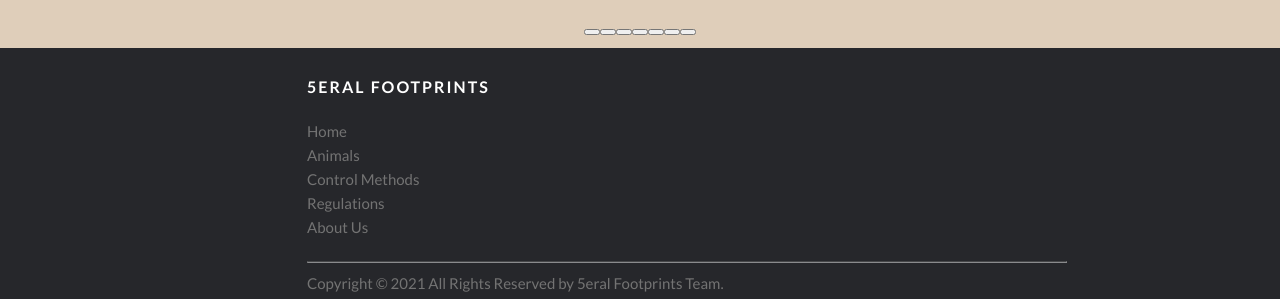
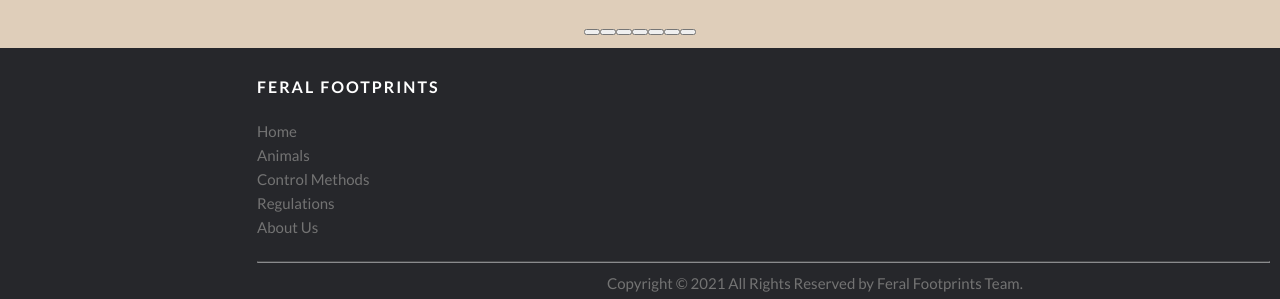
Before and after one commit to chengguang-li0313/IE-iteration3Web, a Next.js app: page / in a window 1280 px wide. Shown: the part 3799-4098 px from the top of the page. Built offline with nearby package versions, Linux system fonts and the light colour scheme.

Commit message:
update the footer

```diff
--- a/component/Footer.js
+++ b/component/Footer.js
@@ -4,7 +4,7 @@ export const Footer = () => {
     return (
         <div className={style.sitefooter}>
          <div className={style.container}>
-                    <h6>5eral Footprints</h6>
+                    <h6>Feral Footprints</h6>
                 <ul className={style.footerlinks}>
                       <li><a href="/">Home</a></li>
                      <li><a href="/animals">Animals</a></li>
@@ -18,7 +18,7 @@ export const Footer = () => {
 
             <div className={style.container}>
                <hr/>
-             <p className={style.copyrighttext}>Copyright &copy; 2021 All Rights Reserved by 5eral Footprints Team.
+             <p className={style.copyrighttext}>Copyright &copy; 2021 All Rights Reserved by Feral Footprints Team.
                     </p>
                 </div>
         </div>
--- a/styles/Footer.module.css
+++ b/styles/Footer.module.css
@@ -8,9 +8,9 @@
 .container {
   height: 100%;
   overflow: hidden;
-  width: 60%;
+  width: 80%;
   position: center;
-  margin-left: 300px;
+  margin-left: 250px;
 }
 
 .sitefooter hr {
@@ -69,7 +69,8 @@
 }
 .copyrighttext {
   margin-top: 10px;
-  margin-bottom: 20px;
+  margin-bottom: 30px;
+  margin-left: 25rem;
 }
 @media (max-width: 991px) {
   .site-footer [class^="col-"] {
```
